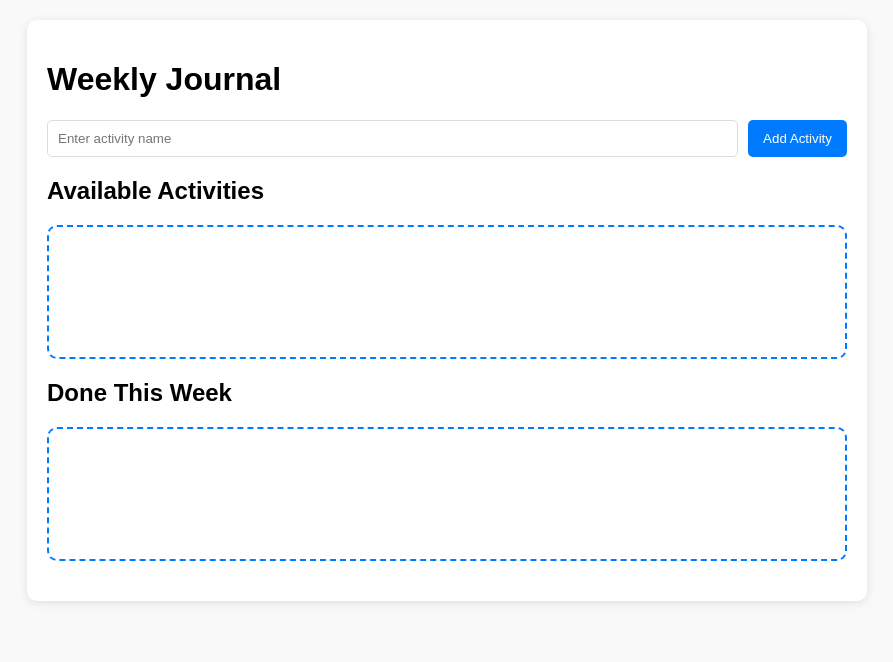
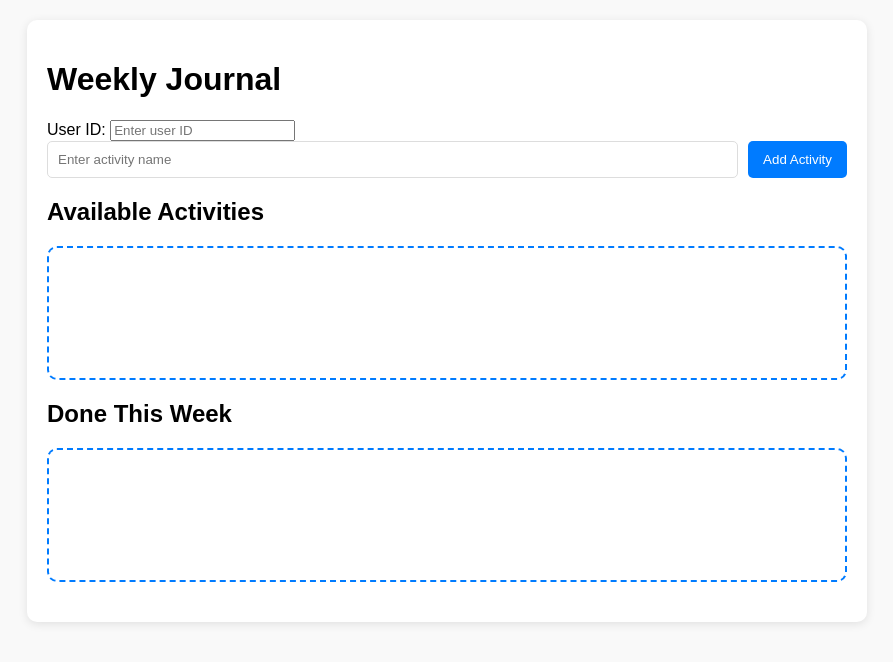
Before and after one commit to HuKaiLiLaJi/FIT5120main, a Python web app: template app/templates/journal.html in a window 1280 px wide. Shown: the top 662 px of the page, without its empty margins (193-1086 px from the left). Run offline with Jinja, Linux system fonts and the light colour scheme; the template is opened without the code that fills it, so the values that code supplies are empty.

Commit message:
epic5 fin

```diff
--- a/app/pyfiles/app.py
+++ b/app/pyfiles/app.py
@@ -353,7 +353,7 @@ def detect_api():
     })
 
 
-# ------------Iteration 3 ----------------
+# ------------Iteration 3 -------------------------------------
 
 class ActivityEntry(db.Model):
     __tablename__ = 'activity_entries'
@@ -447,13 +447,13 @@ def get_activity_entries():
     if not user_id or not year or not week:
         return jsonify({'error': 'Missing required parameters'}), 400
 
-    # 修正日期计算
+
     start_date = datetime.strptime(f"{year}-W{week}-1", "%Y-W%W-%w")
     end_date = start_date + timedelta(days=6, hours=23, minutes=59, seconds=59)
 
     print(f"Start Date: {start_date}, End Date: {end_date}")
 
-    # 查询该用户在指定周的所有活动
+
     entries = ActivityEntry.query.filter(
         ActivityEntry.user_id == int(user_id),
         ActivityEntry.timestamp >= start_date,
--- a/app/static/journal.js
+++ b/app/static/journal.js
@@ -9,30 +9,36 @@ function drag(ev) {
 
 function drop(ev) {
     ev.preventDefault();
+
+    // 获取用户 ID
+    const userId = document.getElementById("user-id").value.trim();
+    if (!userId) {
+        alert("Please enter a valid user ID before dropping the activity.");
+        return;
+    }
+
     const activityName = ev.dataTransfer.getData("activity_name");
-    const userId = 1;
     const enjoyment = prompt("How enjoyable was this activity? (1-5)");
     const amount = prompt("How much time did you spend? (1-5)");
     const activeness = prompt("How active were you? (1-5)");
 
     if (activityName && enjoyment && amount && activeness) {
-        // 向后端提交数据
         fetch("/activity-entries", {
             method: "POST",
             headers: { "Content-Type": "application/json" },
             body: JSON.stringify({
-                user_id: userId,
+                user_id: parseInt(userId),
                 activity_name: activityName,
                 enjoyment: parseInt(enjoyment),
                 amount: parseInt(amount),
                 activeness: parseInt(activeness)
             })
-        }).then(res => res.json())
+        })
+        .then(res => res.json())
         .then(data => {
             if (data.message) {
                 alert(data.message);
 
-                  // 在 "Done This Week" 区域显示活动
                 const doneContainer = document.getElementById("done-this-week");
                 const activityDiv = document.createElement("div");
                 activityDiv.classList.add("done-activity");
@@ -48,6 +54,7 @@ function drop(ev) {
     }
 }
 
+
 function loadActivities() {
     fetch("/activities")
         .then(res => res.json())
@@ -59,7 +66,7 @@ function loadActivities() {
                 div.classList.add("activity");
                 div.setAttribute("draggable", "true");
                 div.ondragstart = drag;
-                div.textContent = activity.name;  // 使用活动名称
+                div.textContent = activity.name;
                 activitiesContainer.appendChild(div);
             });
         });
--- a/app/templates/journal.html
+++ b/app/templates/journal.html
@@ -9,6 +9,12 @@
 <body>
     <div class="container">
         <h1>Weekly Journal</h1>
+
+        <!-- User ID Input Section -->
+        <div id="user-id-form" class="user-id-form">
+            <label for="user-id">User ID:</label>
+            <input type="number" id="user-id" placeholder="Enter user ID">
+        </div>
 
         <!-- Activity Input Section -->
         <div id="activity-form" class="activity-form">
```
Lines whose indentation alone changed are shown as unchanged.
